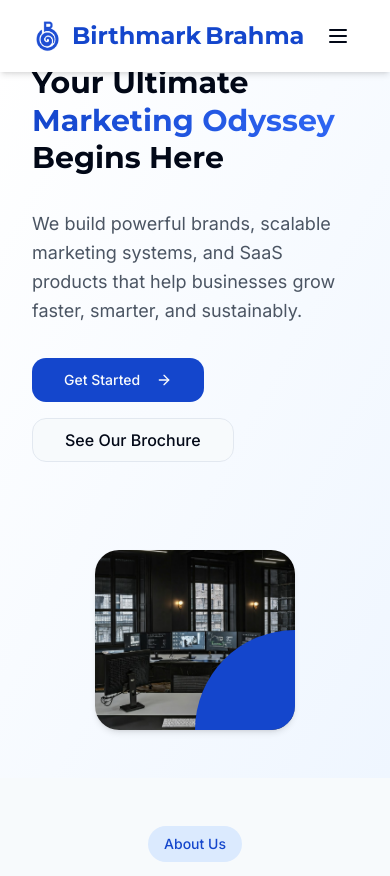
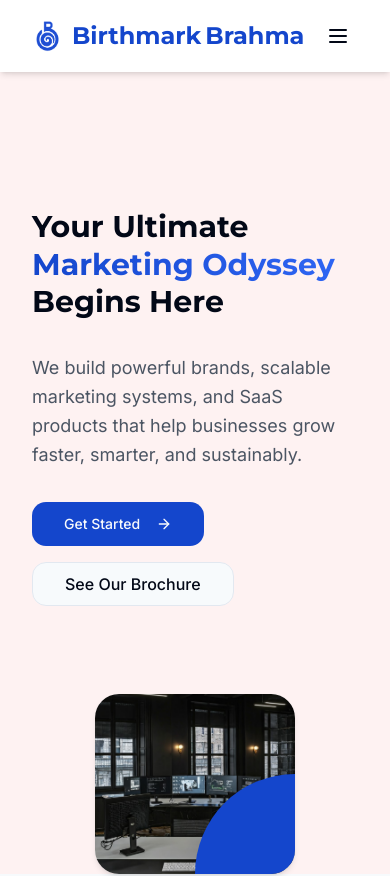
Before and after one commit to birthmarkbrahma-dev/birthmark-brahma, a React (Vite) app: page / in a window 390 px wide. Shown: the top 876 px of the page. Built offline with nearby package versions, Linux system fonts and the light colour scheme.

Commit message:
Fix mobile responsive layout

```diff
--- a/src/components/Hero.tsx
+++ b/src/components/Hero.tsx
@@ -6,15 +6,8 @@ import React, { useState } from "react";
 const Hero = () => {
   const [open, setOpen] = useState(false);
   return (
-    <section
-  className="
-    relative
-    pt-34 md:pt-24
-    pb-12
-    bg-gradient-to-br from-white to-blue-50
-    overflow-hidden
-  "
->
+    <section className="bg-red-50 pt-36 md:pt-24">
+
 
       {/* Decorative elements */}
       <div className="circle-bg hidden md:block w-[300px] h-[300px] bg-brand-blue left-[-100px] top-[20%] animate-spin-slow"></div>
```
